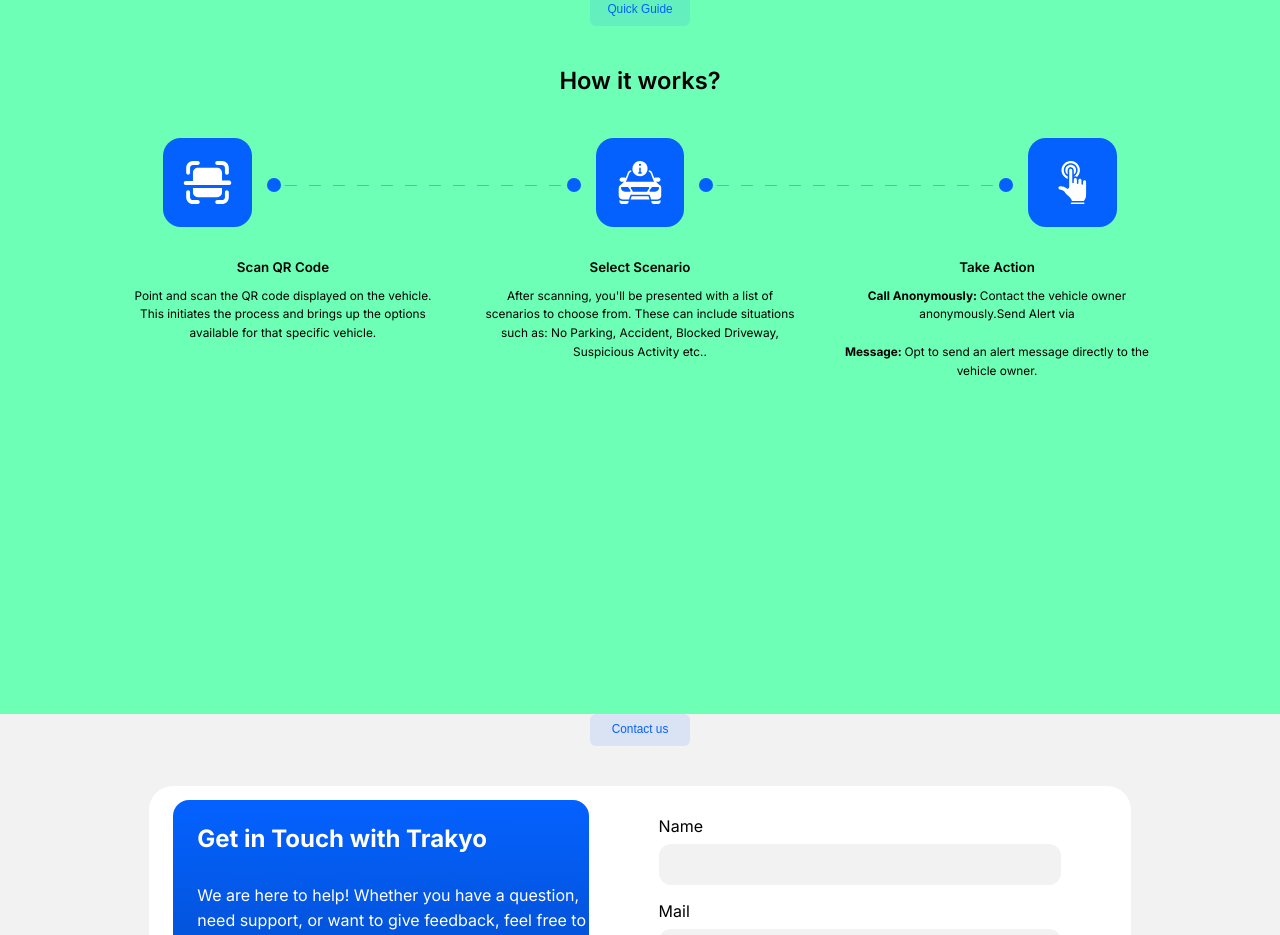
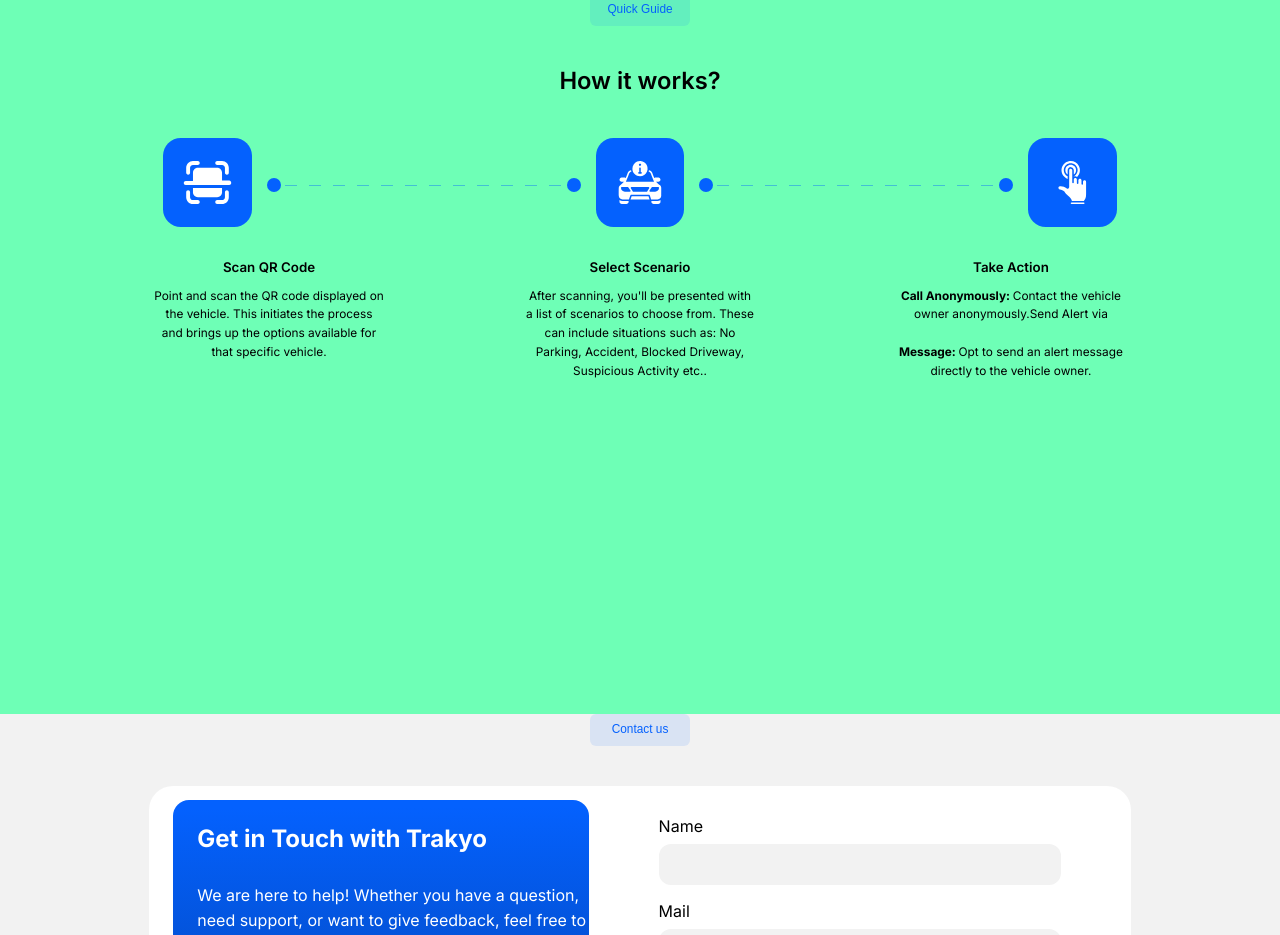
Before and after one commit to greatio-tech/trakyo-landing, a Next.js app: page / in a window 1280 px wide. Shown: the part 2820-3755 px from the top of the page. Built offline with nearby package versions, Linux system fonts and the light colour scheme.

Commit message:
responcive view in web

```diff
--- a/src/app/page.js
+++ b/src/app/page.js
@@ -383,6 +383,7 @@ export default function Home() {
             <button className={styles.aboutButton}>Quick Guide</button>
             <div className={styles.aboutHowIt}>How it works?</div>
           </div>
+          <div className={styles.QuickContentTotal}>
             <div className={styles.QuickGuide}>
               <div className={styles.QuickGuideIcon}>
                 <Image
@@ -431,7 +432,9 @@ export default function Home() {
             </div>
             <div className={styles.QuickContentText}>
               <div className={styles.ContentTextArea}>
-              <div className={styles.QuickContentTextHeading}>Scan QR Code</div>
+                <div className={styles.QuickContentTextHeading}>
+                  Scan QR Code
+                </div>
                 <div className={styles.ContentTextshow}>
                   Point and scan the QR code displayed on the vehicle. This
                   initiates the process and brings up the options available for
@@ -443,16 +446,20 @@ export default function Home() {
                   Select Scenario
                 </div>
                 <div className={styles.ContentTextshow}>
-                After scanning, you'll be presented with a list of scenarios to
-                choose from. These can include situations such as: No Parking,
-                Accident, Blocked Driveway, Suspicious Activity etc..
+                  After scanning, you'll be presented with a list of scenarios
+                  to choose from. These can include situations such as: No
+                  Parking, Accident, Blocked Driveway, Suspicious Activity etc..
                 </div>
               </div>
               <div className={styles.ContentTextArea}>
-              <div className={styles.QuickContentTextHeading}>Take Action</div>
+                <div className={styles.QuickContentTextHeading}>
+                  Take Action
+                </div>
                 <div className={styles.ContentTextshow}>
                   <span>
-                  <span style={{ fontWeight: "bold" }}>Call Anonymously: </span>
+                    <span style={{ fontWeight: "bold" }}>
+                      Call Anonymously:{" "}
+                    </span>
                     Contact the vehicle owner anonymously.Send Alert via
                   </span>
                   <br />
@@ -462,6 +469,7 @@ export default function Home() {
                     <span style={{ fontWeight: "bold" }}>Message: </span>
                     Opt to send an alert message directly to the vehicle owner.
                   </span>
+                </div>
               </div>
             </div>
           </div>
--- a/src/app/page.module.css
+++ b/src/app/page.module.css
@@ -55,6 +55,7 @@
   gap: 32px;
   font-size: 16px;
   z-index: 100;
+  cursor: pointer;
 }
 
 .center {
@@ -677,16 +678,25 @@
   .QuickContentTextHeading {
     font-size: 13.33px;
   }
+  .QuickContentTotal {
+    width: 95%;
+    display: flex;
+    justify-content: center;
+    align-items: center;
+    flex-direction: column;
+  }
   .ContentTextshow {
     font-size: 11.85px;
+    width: 230px;
   }
+
   .QuickGuideIconImage {
     width: 88.89px;
     height: 88.89px;
   }
 
   .QuickContentText {
-    width: 92%;
+    width: 90%;
   }
 
   .QuickGuideContent {
@@ -943,6 +953,10 @@
 
   .ThirdPage {
     padding: 60px 20px 0px 20px;
+  }
+
+  .FeatureArea {
+    margin-top: 0px;
   }
 
   .FeatureCardsImg {
```
Lines whose indentation alone changed are shown as unchanged.
